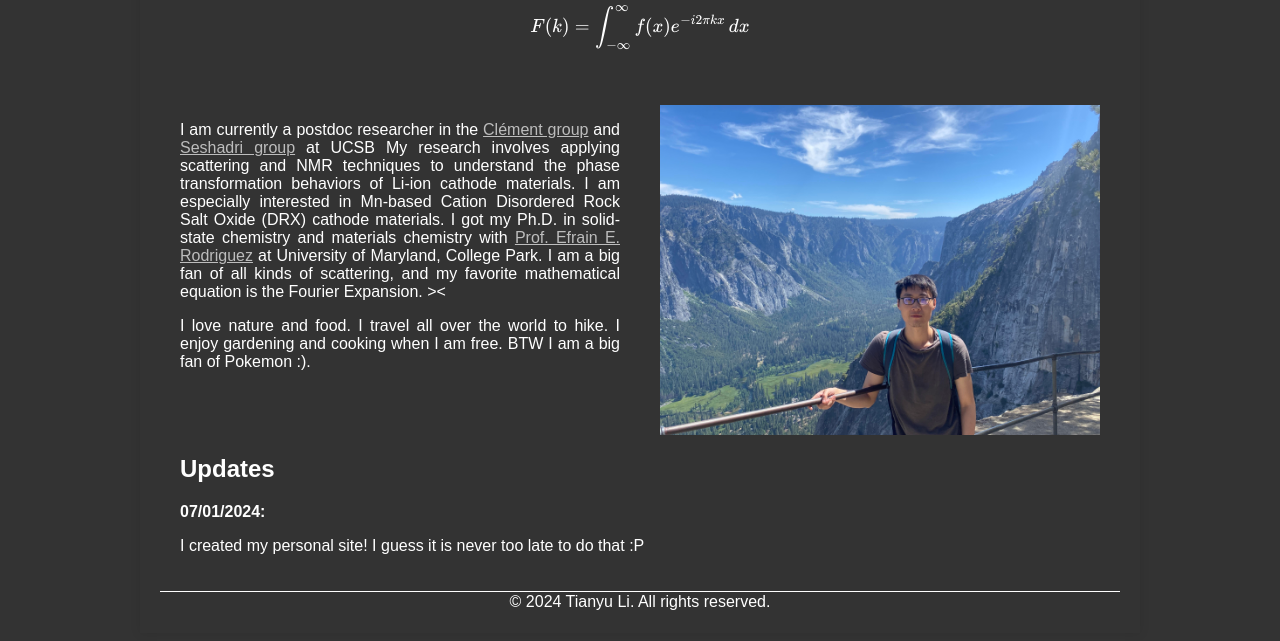
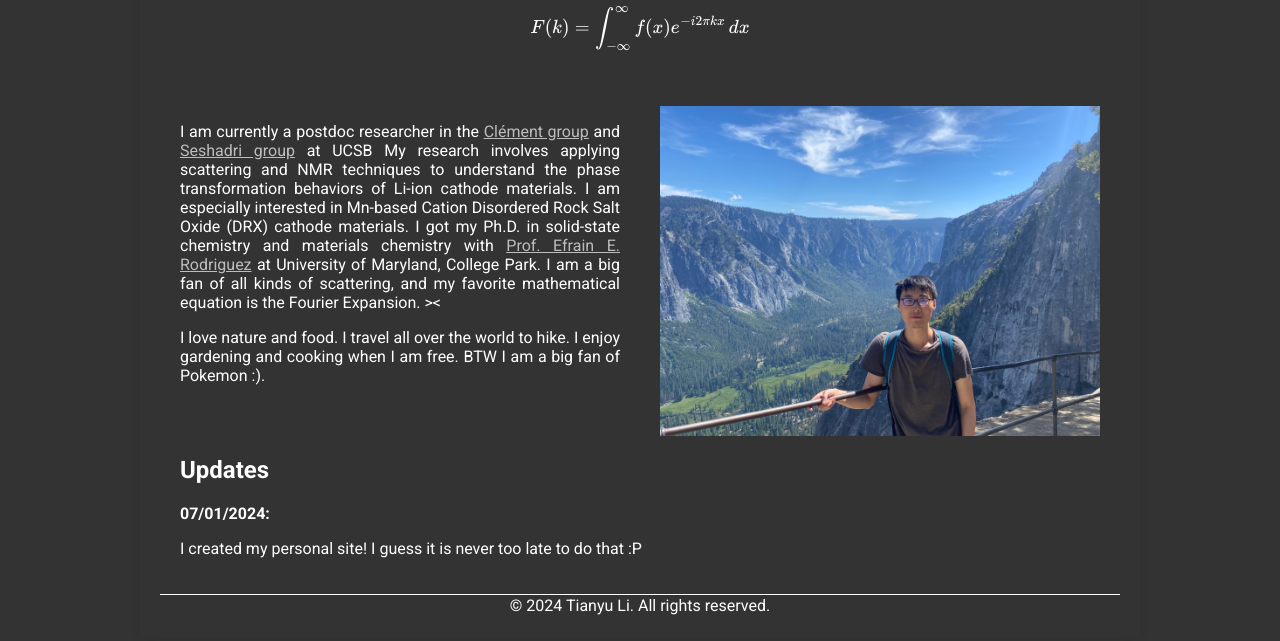
Before and after one commit to Crystalplumxyz/All_about_scattering, a plain HTML site: page index.html in a window 1280 px wide. Shown: the part 159-800 px from the top of the page. Drawn offline with nearby package versions, Linux system fonts and the light colour scheme.

Commit message:
Update index.html

```diff
--- a/index.html
+++ b/index.html
@@ -7,12 +7,15 @@
     <link rel="stylesheet" href="https://cdnjs.cloudflare.com/ajax/libs/font-awesome/6.0.0-beta3/css/all.min.css">
     <script src="https://polyfill.io/v3/polyfill.min.js?features=es6"></script>
     <script id="MathJax-script" async src="https://cdn.jsdelivr.net/npm/mathjax@3/es5/tex-mml-chtml.js"></script>
+    <link rel="preconnect" href="https://fonts.googleapis.com">
+    <link rel="preconnect" href="https://fonts.gstatic.com" crossorigin>
+    <link href="https://fonts.googleapis.com/css2?family=Roboto:ital,wght@0,100;0,300;0,400;0,500;0,700;0,900;1,100;1,300;1,400;1,500;1,700;1,900&display=swap" rel="stylesheet">
     <style>
         .mathjax-container {
             color: white;
         }
         body {
-            font-family: 'myriad-pro', sans-serif;
+            font-family: 'Roboto', sans-serif;
             margin: 0;
             padding: 0;
             background-color: #333;
```
